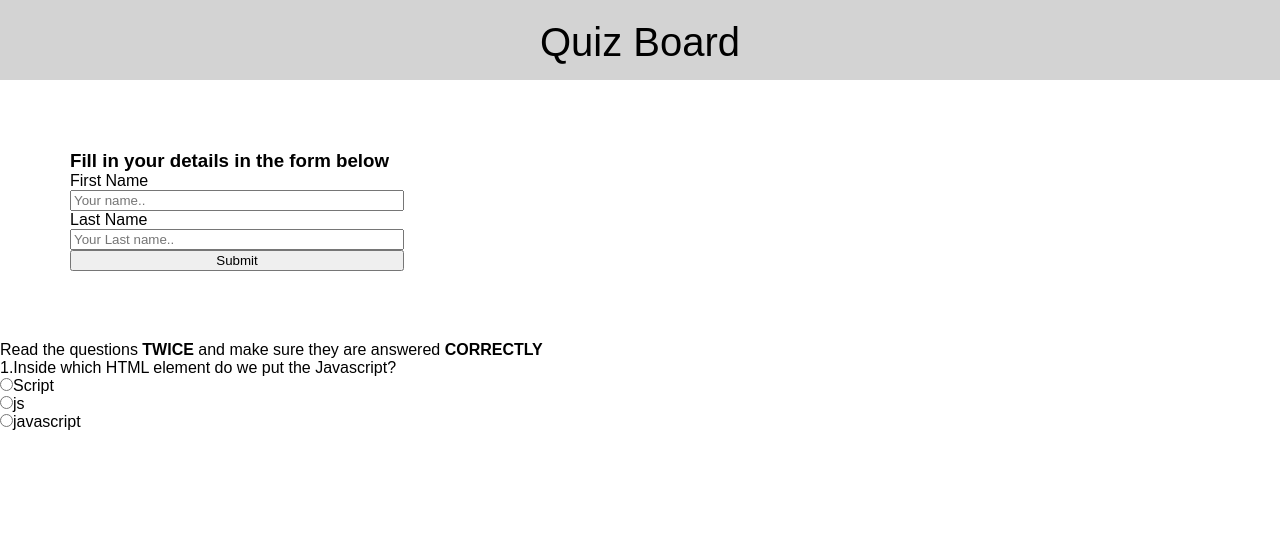
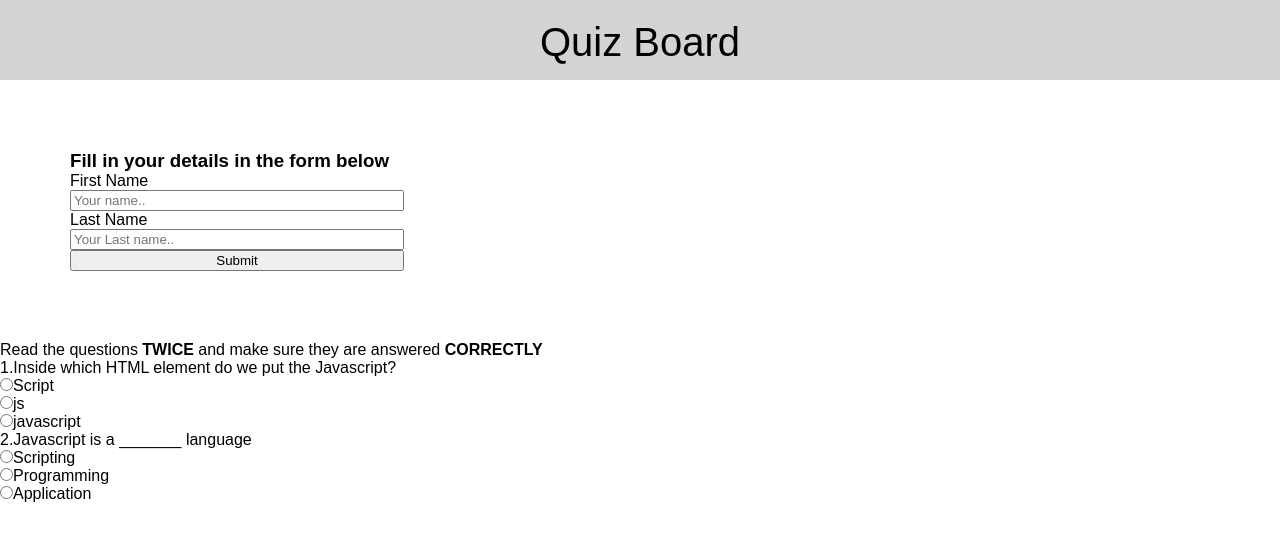
Before and after one commit to Dev-GNM/Quiz-Board-Repo, a plain HTML site: page quiz.html in a window 1280 px wide. Drawn offline with Linux system fonts and the light colour scheme.

Commit message:
adding question 2 to the quiz board

```diff
--- a/quiz.html
+++ b/quiz.html
@@ -29,8 +29,10 @@
                     <input type="radio" name="Q1" value="js">js<br>
                     <input type="radio" name="Q1" value="javascript">javascript<br>
 
-
-
+                    <p>2.Javascript is a _______ language </p>
+                    <input type="radio" name="Q2" value="Scripting" required>Scripting<br>
+                    <input type="radio" name="Q2" value="Programming">Programming<br>
+                    <input type="radio" name="Q2" value="Application">Application<br>
             </form>
         </div>
 
```
